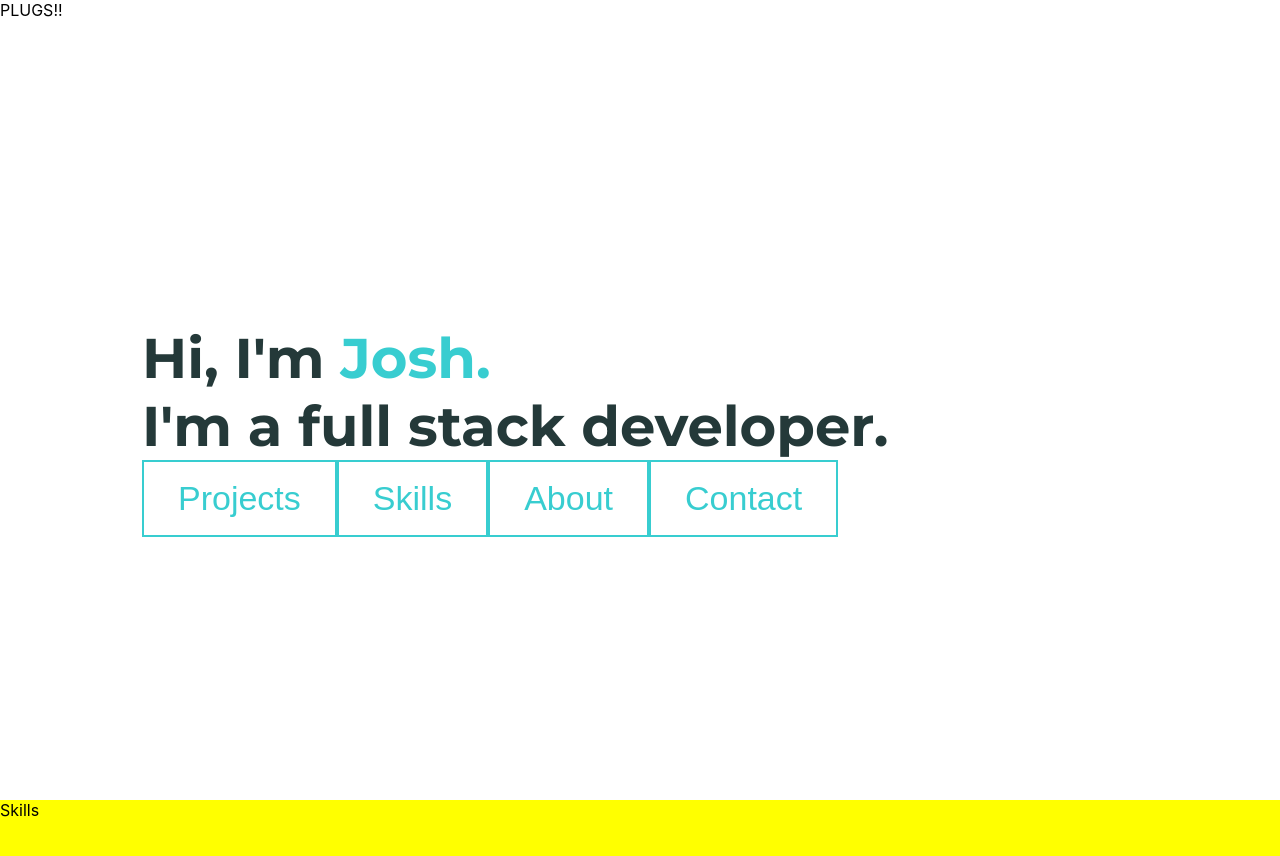
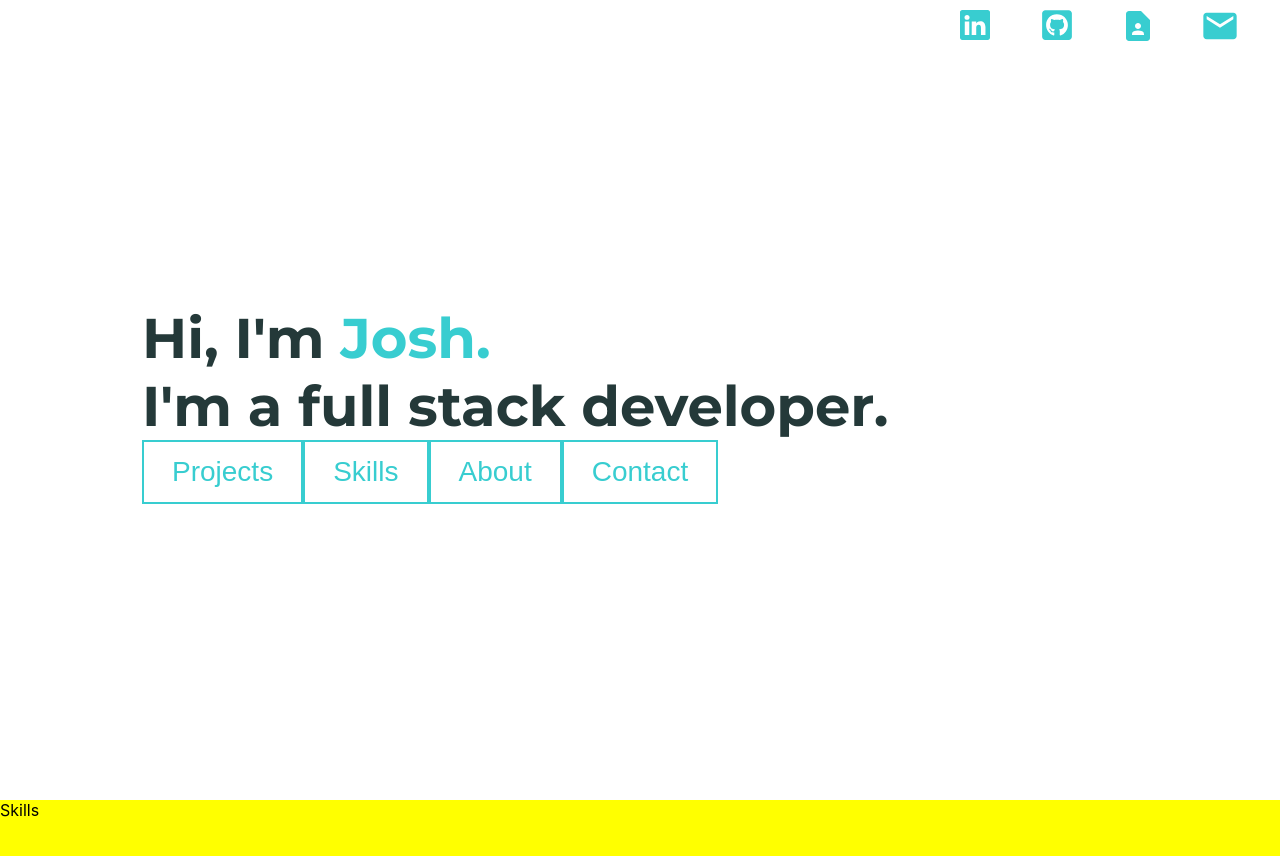
Before and after one commit to JoshBergman/Portfolio-v2, a React (Create React App) app: page / in a window 1280 px wide. Shown: the top 856 px of the page. Built offline with nearby package versions, Linux system fonts and the light colour scheme.

Commit message:
Landing page essientials finished.

```diff
--- a/src/Components/Sections/Landing.module.css
+++ b/src/Components/Sections/Landing.module.css
@@ -15,7 +15,6 @@
     height: 100vh;
     width: 100%;
     position: absolute;
-    /* background-color: green; */
 }
 
 .contentContainer {
@@ -23,10 +22,21 @@
     height: fit-content;
     margin-top: 38vh;
     margin-left: calc(40% - 370px);
-    /* background-color: pink; */
 }
 
 .spacerDiv {
     height: 100vh;
     width: 100%;
 }
+
+.plugContainer {
+    width: 400px;
+    height: 40px;
+
+    position: absolute;
+    right: 0;
+    top: 8px;
+
+    display: flex;
+    justify-content: space-evenly;
+}
--- a/src/Components/Sections/Landing.tsx
+++ b/src/Components/Sections/Landing.tsx
@@ -1,7 +1,12 @@
 import React, { useEffect, useState } from 'react';
 import AnchorButton from '../UI/AnchorButton';
+import SocialPlug from '../UI/SocialPlug';
 
 import styles from './Landing.module.css';
+
+import { BsLinkedin } from 'react-icons/bs';
+import { FaGithubSquare } from 'react-icons/fa';
+import { MdEmail, MdContactPage } from 'react-icons/md';
 
 export default function Landing() {
     const [containerOpacity, setContainerOpacity] = useState(0);
@@ -16,11 +21,20 @@ export default function Landing() {
         opacity: containerOpacity
     };
 
+    const links = {
+        linkedIn: 'https://www.linkedin.com/in/joshua-bergman-399133191/',
+        gitHub: 'https://github.com/JoshBergman',
+        email: 'mailto:josh.bergman1@pm.me',
+    };
+
   return (
     <React.Fragment>
     <div id="home" className={styles.landingContainer} style={containerStyle}>
         <div className={styles.plugContainer}>
-            PLUGS!!
+            <SocialPlug Icon={BsLinkedin} fontSize={30} link={links.linkedIn} top={2} />
+            <SocialPlug Icon={FaGithubSquare} fontSize={34} link={links.gitHub} top={0} />
+            <SocialPlug Icon={MdContactPage} fontSize={36} link="placeholder" top={0} />
+            <SocialPlug Icon={MdEmail} fontSize={40} link={links.email} top={-2} />
         </div>
         <div className={styles.contentContainer}>
             <h1 className={styles.titleWords}>Hi, I'm <strong className={styles.titleStrong}>Josh.</strong></h1>
--- a/src/Components/UI/AnchorButton.module.css
+++ b/src/Components/UI/AnchorButton.module.css
@@ -9,7 +9,7 @@
     z-index: 1;
     transition: color 150ms ease-in-out;
     border: 2px solid rgb(56, 205, 208);
-    font-size: 34px;
+    font-size: 28px;
 }
 
 .btnSlide::before {
--- /dev/null
+++ b/src/Components/UI/SocialPlug.module.css
@@ -0,0 +1,5 @@
+.icon {
+    color: rgb(56, 205, 208);
+    position: absolute;
+    top: 0;
+}
--- /dev/null
+++ b/src/Components/UI/SocialPlug.tsx
@@ -0,0 +1,32 @@
+import React from 'react';
+import { IconType } from 'react-icons';
+
+import styles from './SocialPlug.module.css';
+
+interface SocialPlugProps {
+    Icon: IconType;
+    fontSize: number;
+    link: string;
+    top?: number;
+}
+
+export default function SocialPlug({Icon, fontSize, link, top}:SocialPlugProps) {
+    const anchorStyle = {
+        fontSize: fontSize,
+    };
+
+    const iconStyle = {
+        top: top + 'px'
+    };
+
+  return (
+    <a
+    href={link}
+    target='_blank'
+    rel='noreferrer'
+    style={anchorStyle}
+    >
+        {<Icon className={styles.icon} style={iconStyle} />}
+    </a>
+  );
+}
```
